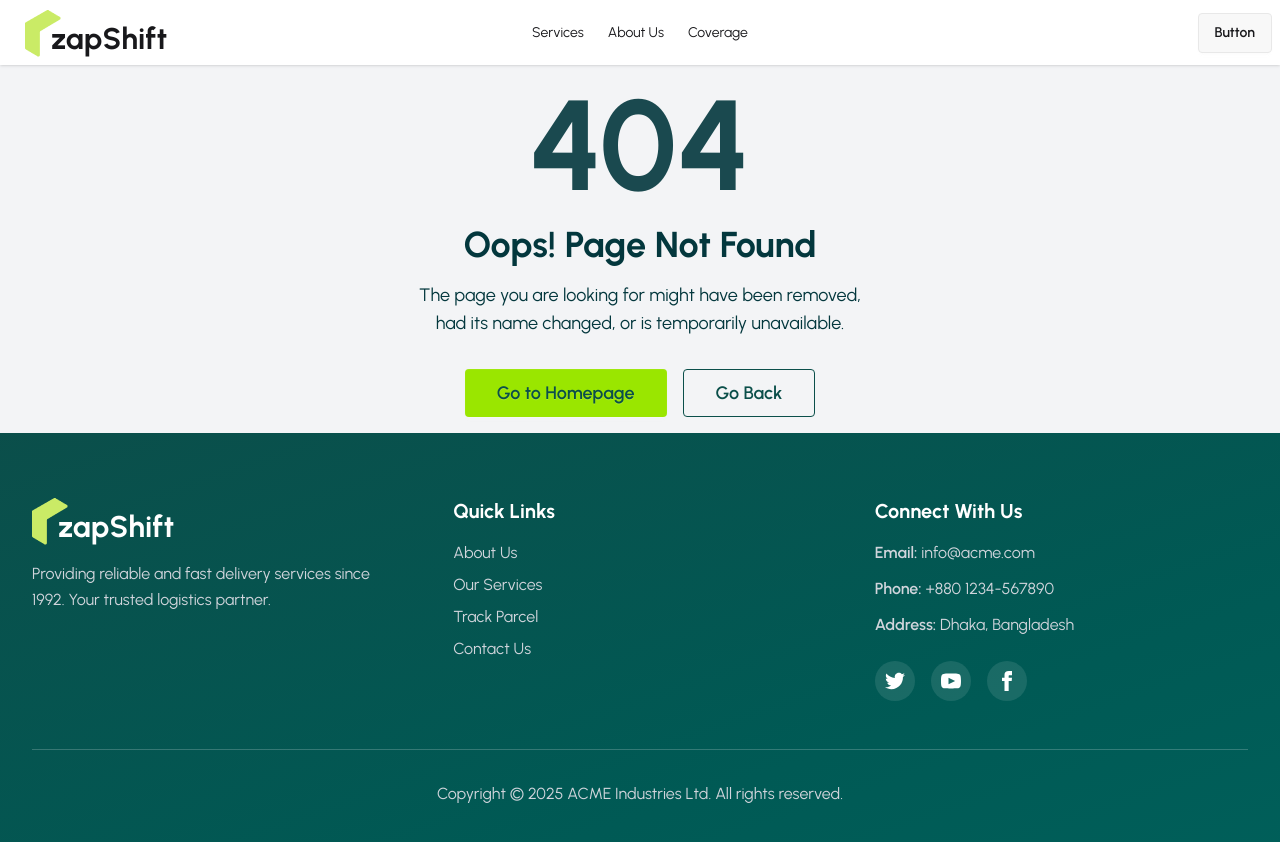
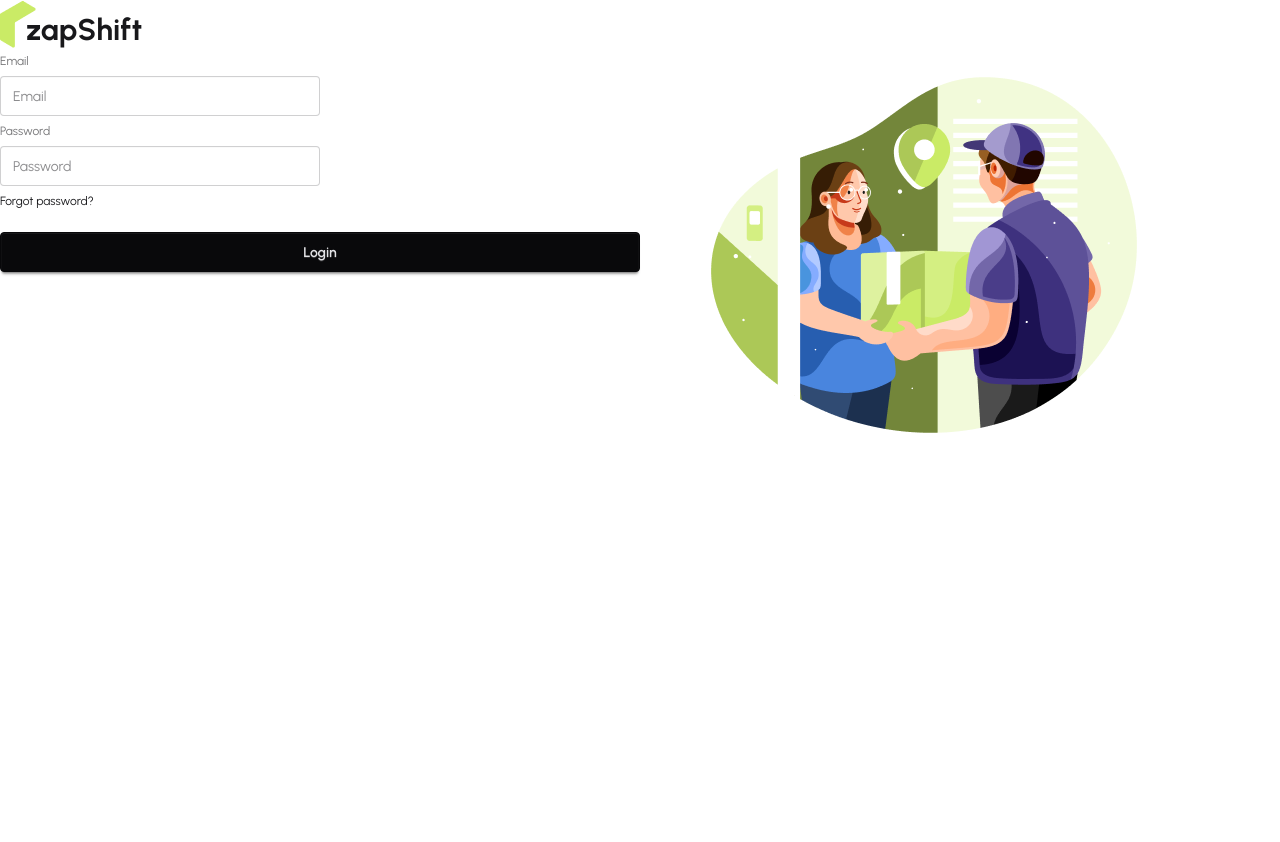
Before and after one commit to siddiquesakib/zap-shift, a React app: page /login in a window 1280 px wide. Shown: the top 842 px of the page. After the commit the page ends 800 px from the top, so only its background shows below. Built offline with nearby package versions, Linux system fonts and the light colour scheme; the HTML template or start-up script is replaced by a standard one.

Commit message:
added login page

```diff
--- a/package.json
+++ b/package.json
@@ -14,6 +14,7 @@
     "leaflet": "^1.9.4",
     "react": "^19.2.0",
     "react-dom": "^19.2.0",
+    "react-hook-form": "^7.66.1",
     "react-icons": "^5.5.0",
     "react-leaflet": "^5.0.0-rc.2",
     "react-responsive-carousel": "^3.2.23",
--- /dev/null
+++ b/src/Layouts/AuthLayout.jsx
@@ -0,0 +1,22 @@
+import React from "react";
+import Logo from "../Component/Logo";
+import { Outlet } from "react-router";
+import authimg from "../assets/authImage.png";
+
+const AuthLayout = () => {
+  return (
+    <div className="max-w-7xl mx-auto">
+      <Logo />
+      <div className="flex ">
+        <div className="flex-1">
+          <Outlet />
+        </div>
+        <div className="flex-1">
+          <img src={authimg} alt="" />
+        </div>
+      </div>
+    </div>
+  );
+};
+
+export default AuthLayout;
--- a/src/Pages/About/About.jsx
+++ b/src/Pages/About/About.jsx
@@ -2,39 +2,146 @@ import React, { useState } from "react";
 
 const About = () => {
   const [activeTab, setActiveTab] = useState("story");
+  const tabContent = {
+    story: (
+      <>
+        <p className="text-gray-700 leading-relaxed mb-4">
+          We started with a simple promise — to make parcel delivery fast,
+          reliable, and stress-free. Over the years, our commitment to real-time
+          tracking, efficient logistics, and customer-first service has made us
+          a trusted partner for thousands. Whether it's a personal gift or a
+          time-sensitive business delivery, we ensure it reaches its destination
+          — on time, every time.
+        </p>
+        <p className="text-gray-700 leading-relaxed mb-4">
+          We started with a simple promise — to make parcel delivery fast,
+          reliable, and stress-free. Over the years, our commitment to real-time
+          tracking, efficient logistics, and customer-first service has made us
+          a trusted partner for thousands. Whether it's a personal gift or a
+          time-sensitive business delivery, we ensure it reaches its destination
+          — on time, every time.
+        </p>
+        <p className="text-gray-700 leading-relaxed">
+          We started with a simple promise — to make parcel delivery fast,
+          reliable, and stress-free. Over the years, our commitment to real-time
+          tracking, efficient logistics, and customer-first service has made us
+          a trusted partner for thousands. Whether it's a personal gift or a
+          time-sensitive business delivery, we ensure it reaches its destination
+          — on time, every time.
+        </p>
+      </>
+    ),
+    mission: (
+      <>
+        <p className="text-gray-700 leading-relaxed mb-4">
+          Our mission is to revolutionize the logistics industry by providing
+          seamless, reliable, and customer-centric delivery services. We strive
+          to connect people and businesses across the country with speed,
+          safety, and transparency.
+        </p>
+        <p className="text-gray-700 leading-relaxed">
+          We believe in building trust through consistent service excellence,
+          innovative technology, and a dedicated team that works around the
+          clock to ensure every parcel reaches its destination safely and on
+          time.
+        </p>
+      </>
+    ),
+    success: (
+      <>
+        <p className="text-gray-700 leading-relaxed mb-4">
+          Over the years, we have successfully delivered millions of parcels
+          across the country, earning the trust of thousands of customers and
+          businesses. Our success is measured not just in numbers, but in the
+          smiles we bring to our customers' faces.
+        </p>
+        <p className="text-gray-700 leading-relaxed">
+          From small startups to large enterprises, we have been the backbone of
+          countless businesses, helping them grow by ensuring their products
+          reach customers efficiently and securely.
+        </p>
+      </>
+    ),
+    team: (
+      <>
+        <p className="text-gray-700 leading-relaxed mb-4">
+          Our team is the heart of our operations. From dedicated delivery
+          personnel to skilled logistics coordinators and customer support
+          representatives, every member plays a crucial role in making our
+          service exceptional.
+        </p>
+        <p className="text-gray-700 leading-relaxed">
+          We invest in training, technology, and a positive work culture to
+          ensure our team is always ready to serve you better. Together, we work
+          towards one common goal — delivering happiness, one parcel at a time.
+        </p>
+      </>
+    ),
+  };
+
   return (
-    <div>
-      <h1>About Us</h1>
+    <div className="min-h-screen  py-16 px-4">
+      <div className="max-w-5xl mx-auto bg-white rounded-3xl shadow-lg p-8 md:p-12">
+        {/* Header */}
+        <div className="mb-12">
+          <h1 className="text-4xl md:text-5xl font-bold text-teal-900 mb-4">
+            About Us
+          </h1>
+          <p className="text-gray-600 text-sm md:text-base">
+            Enjoy fast, reliable parcel delivery with real-time tracking and
+            zero hassle. From personal packages to business shipments — we
+            deliver on time, every time.
+          </p>
+        </div>
 
-      {/* 2. Tab Buttons */}
-      <div className="tabs">
+        {/* Tabs */}
+        <div className="border-b border-gray-200 mb-8">
+          <div className="flex gap-8 overflow-x-auto">
             <button
               onClick={() => setActiveTab("story")}
-          className={activeTab === "story" ? "active" : ""}
+              className={`pb-4 text-lg font-medium transition-colors whitespace-nowrap ${
+                activeTab === "story"
+                  ? "text-yellow-700 border-b-2 border-yellow-700"
+                  : "text-gray-500 hover:text-gray-700"
+              }`}
             >
               Story
             </button>
-
             <button
               onClick={() => setActiveTab("mission")}
-          className={activeTab === "mission" ? "active" : ""}
+              className={`pb-4 text-lg font-medium transition-colors whitespace-nowrap ${
+                activeTab === "mission"
+                  ? "text-yellow-700 border-b-2 border-yellow-700"
+                  : "text-gray-500 hover:text-gray-700"
+              }`}
             >
               Mission
             </button>
-
             <button
               onClick={() => setActiveTab("success")}
-          className={activeTab === "success" ? "active" : ""}
+              className={`pb-4 text-lg font-medium transition-colors whitespace-nowrap ${
+                activeTab === "success"
+                  ? "text-yellow-700 border-b-2 border-yellow-700"
+                  : "text-gray-500 hover:text-gray-700"
+              }`}
             >
               Success
             </button>
-
             <button
               onClick={() => setActiveTab("team")}
-          className={activeTab === "team" ? "active" : ""}
+              className={`pb-4 text-lg font-medium transition-colors whitespace-nowrap ${
+                activeTab === "team"
+                  ? "text-yellow-700 border-b-2 border-yellow-700"
+                  : "text-gray-500 hover:text-gray-700"
+              }`}
             >
               Team & Others
             </button>
+          </div>
+        </div>
+
+        {/* Tab Content */}
+        <div className="animate-fadeIn">{tabContent[activeTab]}</div>
       </div>
     </div>
   );
--- /dev/null
+++ b/src/Pages/Auth/Login.jsx
@@ -0,0 +1,63 @@
+import React from "react";
+import { useForm } from "react-hook-form";
+
+const Login = () => {
+  const {
+    register,
+    handleSubmit,
+    formState: { errors },
+  } = useForm();
+
+  const handleLogin = (data) => {
+    console.log(data);
+  };
+  return (
+    <div>
+      <form onSubmit={handleSubmit(handleLogin)}>
+        <fieldset className="fieldset">
+          {/* email */}
+          <label className="label">Email</label>
+          <input
+            type="email"
+            {...register("email", { required: true })}
+            className="input"
+            placeholder="Email"
+          />
+          {errors.email?.type === "required" && (
+            <p className="text-red-600" role="alert">
+              email required
+            </p>
+          )}
+
+          {/* pass */}
+          <label className="label">Password</label>
+          <input
+            type="password"
+            {...register("Password", {
+              required: true,
+              minLength: 6,
+            })}
+            className="input"
+            placeholder="Password"
+          />
+          {errors.Password?.type === "required" && (
+            <p className="text-red-600" role="alert">
+              Password required
+            </p>
+          )}
+          {errors.Password?.type === "minLength" && (
+            <p className="text-red-600" role="alert">
+              Password required
+            </p>
+          )}
+          <div>
+            <a className="link link-hover">Forgot password?</a>
+          </div>
+          <button className="btn btn-neutral mt-4">Login</button>
+        </fieldset>
+      </form>
+    </div>
+  );
+};
+
+export default Login;
--- /dev/null
+++ b/src/Pages/Auth/Register.jsx
@@ -0,0 +1,11 @@
+import React from 'react';
+
+const Register = () => {
+      return (
+            <div>
+                  <h1>register</h1>
+            </div>
+      );
+};
+
+export default Register;
--- a/src/Pages/Shared/Navbar.jsx
+++ b/src/Pages/Shared/Navbar.jsx
@@ -9,7 +9,7 @@ const Navbar = () => {
         <NavLink to="">Services</NavLink>
       </li>
       <li>
-        <NavLink to="">About Us</NavLink>
+        <NavLink to="/about-us">About Us</NavLink>
       </li>
       <li>
         <NavLink to="/coverage">Coverage</NavLink>
--- a/src/Routes/Router.jsx
+++ b/src/Routes/Router.jsx
@@ -4,6 +4,9 @@ import Home from "../Pages/Home/Home";
 import Coverage from "../Pages/Coverage/Coverage";
 import Error from "../Pages/Home/Error/Error";
 import About from "../Pages/About/About";
+import AuthLayout from "../Layouts/AuthLayout";
+import Login from "../Pages/Auth/Login";
+import Register from "../Pages/Auth/Register";
 
 export const router = createBrowserRouter([
   {
@@ -26,6 +29,20 @@ export const router = createBrowserRouter([
     ],
   },
   {
+    path: "/",
+    Component: AuthLayout,
+    children: [
+      {
+        path: "/login",
+        Component: Login,
+      },
+      {
+        path: "/register",
+        Component: Register,
+      },
+    ],
+  },
+  {
     path: "/*",
     Component: Error,
   },
```
Also changed, not shown: 1 other file (tests, documents, lock files or other folders). Lines whose indentation alone changed are shown as unchanged.
